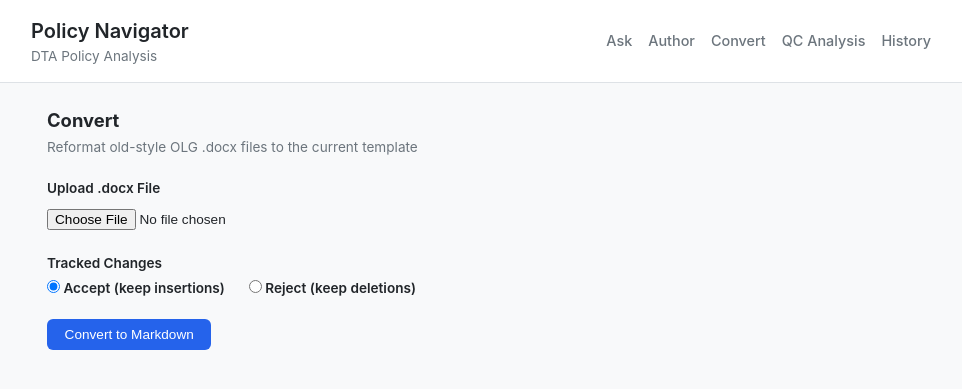
After one commit to klmn800/regulatory-knowledgebase, a FastAPI app: template ui/templates/convert.html in a window 1280 px wide. The commit adds this page. Shown: the top 389 px of the page, without its empty margins (159-1121 px from the left). Run offline with FastAPI, Linux system fonts and the light colour scheme; the template is opened without the code that fills it, so the values that code supplies are empty; parts of the project's set-up code (start-up, migrations or seed data) failed here and were passed over; some libraries are stand-ins or nearby versions.

Commit message:
UI iteration: convert tab, author research refactor, search export, CFR display
Bundles several UI features that have been iterated together across recent
sessions and now ship along with the CFR display wiring:

Convert tab (new):
- ui/templates/convert.html + convert_markdown.html + convert_result.html
- Routes /convert, /convert/upload, /convert/format, /convert/download
- Workflow: upload old-format .docx → review editable markdown → format
  with OLG template → download. Tracked changes can be accepted or
  rejected before conversion.
- tools/docx_writer.py: _ListNumbering now creates abstractNum
  definitions on the fly when no template is loaded, enabling the
  format step to work on plain docs.
- base.html: Convert nav link.

Author research refactor:
- programs/author/author.py: run_research(prompt_text=...) renamed to
  task_instructions, sources parameter added (default OLG/CMR/FNS/CFR).
  task_instructions are user focus/keywords/constraints prepended to the
  assignment; the system prompt (author_research.md) is always injected
  by run_synthesis. sources captured in meta.json.
- author_prompt_editor.html: research phase shows source checkboxes
  (OLG/CMR/FNS/CFR) and a "Research Focus" textarea instead of the full
  system prompt. Drafts phase keeps full prompt textarea.
- author_research_detail.html: shows sources used, displays focus text
  in full, "Run Again" button carries data-sources from previous run.
- author_research_list.html: shows sources tag per version.
- ui/static/app.js: authorRunResearch reads checkboxes; authorRunResearchAgain
  pre-fills focus text and source selection from prior version.

Search export:
- ui/app.py: /search/export/{search_id} renders a history entry as a
  styled .docx via docx_writer. Evidence section formats per-source with
  CFR branch alongside OLG/CMR/FNS.
- ui/history.py: stores full chunk text in evidence (was 300-char preview)
  so exports include real source content.
- history_detail.html: small layout tweak for export.

CFR display additions (the entanglement reason for this commit):
- SOURCE_LABELS adds CFR entry; export markdown includes CFR branch.
- Default sources in /author/.../research/run includes cfr.

Co-Authored-By: Claude Opus 4.7 (1M context) <noreply@anthropic.com>

```diff
--- a/ui/app.py
+++ b/ui/app.py
@@ -50,6 +50,8 @@ from programs.author.author import (
     run_format as author_run_format,
     DATA_DIR,
 )
+from tools.docx_reader import has_tracked_changes, read_docx, to_markdown
+from tools.docx_writer import generate_docx
 from programs.qc.qc_analyzer import (
     load_config as load_qc_config,
     get_analysis_dir,
@@ -134,7 +136,7 @@ async def ask(
     )
 
     # Save to history
-    await asyncio.to_thread(
+    search_id = await asyncio.to_thread(
         save_search,
         question=question,
         sources=sources,
@@ -150,6 +152,7 @@ async def ask(
             "result": result,
             "question": question,
             "sources": sources,
+            "search_id": search_id,
         },
     )
 
@@ -184,6 +187,106 @@ async def history_detail(request: Request, search_id: int):
         return HTMLResponse("<p>Search not found.</p>", status_code=404)
     return templates.TemplateResponse(
         request, "history_detail.html", {"entry": entry}
+    )
+
+
+# ============================================================
+# SEARCH EXPORT
+# ============================================================
+
+SOURCE_LABELS = {
+    "olg": "Online Guide (OLG)",
+    "fns": "FNS Handbook 310",
+    "cmr": "Code of Massachusetts Regulations",
+    "cfr": "7 CFR (Federal SNAP Regulations)",
+}
+
+
+def _build_export_markdown(entry: dict) -> str:
+    """Build a markdown document from a search history entry."""
+    mode = "Deep" if entry.get("deep") else "Standard"
+    sources_str = ", ".join(s.upper() for s in entry["sources"])
+    lines = [
+        f"# {entry['question']}",
+        "",
+        f"**Date:** {entry['created_at']} | **Mode:** {mode} | **Sources:** {sources_str}",
+        "",
+        "---",
+        "",
+        entry["answer"],
+    ]
+
+    # Sources section
+    evidence = entry.get("evidence", {})
+    if evidence:
+        lines += ["", "---", "", "## Sources", ""]
+        for source_key, results_list in evidence.items():
+            if not results_list:
+                continue
+            label = SOURCE_LABELS.get(source_key, source_key.upper())
+            lines.append(f"### {label}")
+            lines.append("")
+            for r in results_list:
+                meta = r.get("metadata", {})
+                score_pct = round(r.get("score", 0) * 100)
+                text = r.get("text", "")
+
+                if source_key == "olg":
+                    title = meta.get("page_title", "")
+                    section = meta.get("section_heading", "")
+                    cite = f"{title} > {section}" if section else title
+                    url = meta.get("url", "")
+                    if url:
+                        line = f"- [{cite}]({url}) ({score_pct}%)"
+                    else:
+                        line = f"- **{cite}** ({score_pct}%)"
+                elif source_key == "fns":
+                    sec_num = meta.get("section_number", "")
+                    sec_title = meta.get("section_title", "")
+                    cite = f"FNS {sec_num}: {sec_title}" if sec_num else sec_title
+                    line = f"- **{cite}** ({score_pct}%)"
+                elif source_key == "cmr":
+                    sec_num = meta.get("section_number", "")
+                    sec_title = meta.get("section_title", "")
+                    cite = f"CMR {sec_num}: {sec_title}" if sec_num else sec_title
+                    line = f"- **{cite}** ({score_pct}%)"
+                elif source_key == "cfr":
+                    sec_num = meta.get("section_number", "")
+                    sec_title = meta.get("section_title", "")
+                    cite = f"7 CFR § {sec_num} {sec_title}" if sec_num else sec_title
+                    line = f"- **{cite}** ({score_pct}%)"
+                else:
+                    line = f"- ({score_pct}%)"
+
+                lines.append(line)
+                if text:
+                    lines.append(f"  {text}")
+                    lines.append("")
+            lines.append("")
+
+    return "\n".join(lines)
+
+
+@app.get("/search/export/{search_id}")
+async def search_export(search_id: int):
+    """Export a search result as a .docx file."""
+    from tools.docx_writer import generate_docx
+
+    entry = await asyncio.to_thread(get_by_id, search_id)
+    if not entry:
+        return HTMLResponse("<p>Search not found.</p>", status_code=404)
+
+    export_dir = PROJECT_ROOT / "output" / "search_exports"
+    export_dir.mkdir(parents=True, exist_ok=True)
+    output_path = export_dir / f"search_{search_id}.docx"
+
+    md = _build_export_markdown(entry)
+    await asyncio.to_thread(generate_docx, md, output_path, None)
+
+    return FileResponse(
+        output_path,
+        filename=f"policy_search_{search_id}.docx",
+        media_type="application/vnd.openxmlformats-officedocument.wordprocessingml.document",
     )
 
 
@@ -304,11 +407,10 @@ async def author_research_list(request: Request, name: str):
 
 @app.get("/author/{name}/research/prompt", response_class=HTMLResponse)
 async def author_research_prompt(request: Request, name: str):
-    """Get the default research prompt for the textarea."""
-    prompt = get_default_research_prompt()
+    """Get the research prompt editor (task instructions only — system prompt injected automatically)."""
     return templates.TemplateResponse(
         request, "partials/author_prompt_editor.html",
-        {"prompt": prompt, "name": name, "phase": "research"},
+        {"prompt": "", "name": name, "phase": "research"},
     )
 
 
@@ -318,8 +420,9 @@ async def author_research_run(
     name: str,
     prompt: str = Form(""),
     assignment: str = Form(""),
+    sources: str = Form("olg,cmr,fns,cfr"),
 ):
-    """Execute research with provided prompt."""
+    """Execute research with provided task instructions and source selection."""
     name = name.strip()
     output_dir = get_output_dir(name)
 
@@ -332,16 +435,22 @@ async def author_research_run(
     if not assignment:
         return HTMLResponse("<p>No assignment text found. Enter one first.</p>")
 
-    # Use provided prompt or default
-    prompt_text = prompt.strip() or get_default_research_prompt()
+    # Parse sources
+    source_list = [s.strip() for s in sources.split(",") if s.strip()]
+    if not source_list:
+        source_list = ["olg", "cmr", "fns", "cfr"]
+
+    # Task instructions are the user-editable part (focus, keywords, constraints).
+    # The system research prompt (author_research.md) is always injected by run_research.
+    task_instructions = prompt.strip()
 
     # Create version directory
     version_dir = next_version_dir(output_dir, "research")
 
-    # Run research
+    # Run research — task_instructions get saved as prompt.md in the version dir
     result = await asyncio.to_thread(
-        author_run_research, assignment, prompt_text, version_dir,
-        load_author_config(),
+        author_run_research, assignment, task_instructions, version_dir,
+        load_author_config(), sources=source_list,
     )
 
     # Return the detail view of the new version
@@ -965,6 +1074,103 @@ async def qc_download(name: str):
     )
 
 
+# ============================================================
+# CONVERT
+# ============================================================
+
+CONVERT_DIR = PROJECT_ROOT / "output" / "convert"
+
+
+@app.get("/convert", response_class=HTMLResponse)
+async def convert_page(request: Request):
+    """Render the Convert tab."""
+    return templates.TemplateResponse(request, "convert.html", {})
+
+
+@app.post("/convert/upload", response_class=HTMLResponse)
+async def convert_upload(
+    request: Request,
+    file: UploadFile = File(...),
+    change_mode: str = Form("accept"),
+):
+    """Upload a .docx, convert to markdown, return editable preview."""
+    if not file.filename or not file.filename.lower().endswith(".docx"):
+        return HTMLResponse("<p>Please upload a .docx file.</p>")
+
+    CONVERT_DIR.mkdir(parents=True, exist_ok=True)
+    stem = Path(file.filename).stem
+
+    # Save uploaded file
+    upload_path = CONVERT_DIR / f"{stem}.docx"
+    content = await file.read()
+    upload_path.write_bytes(content)
+
+    # Detect tracked changes (before resolution)
+    tc_info = has_tracked_changes(upload_path)
+
+    # Convert
+    image_dir = CONVERT_DIR / f"{stem}_images"
+    blocks = await asyncio.to_thread(
+        read_docx, upload_path, change_mode, str(image_dir),
+    )
+    md = to_markdown(blocks)
+
+    image_count = sum(1 for b in blocks if b["type"] == "image_placeholder")
+
+    return templates.TemplateResponse(
+        request, "partials/convert_markdown.html",
+        {
+            "filename": file.filename,
+            "stem": stem,
+            "tracked_changes": tc_info,
+            "change_mode": change_mode,
+            "markdown": md,
+            "image_count": image_count,
+        },
+    )
+
+
+@app.post("/convert/format", response_class=HTMLResponse)
+async def convert_format(
+    request: Request,
+    markdown: str = Form(...),
+    stem: str = Form(...),
+):
+    """Format markdown into a styled .docx using the OLG template."""
+    CONVERT_DIR.mkdir(parents=True, exist_ok=True)
+
+    config = load_author_config()
+    template_path = config.get(
+        "author", "template_docx",
+        fallback="programs/author/references/2026 OLG Template.docx",
+    )
+    template_file = PROJECT_ROOT / template_path
+
+    output_path = CONVERT_DIR / f"{stem}_formatted.docx"
+    await asyncio.to_thread(generate_docx, markdown, output_path, template_file)
+
+    return templates.TemplateResponse(
+        request, "partials/convert_result.html",
+        {"stem": stem},
+    )
+
+
+@app.get("/convert/download/{stem}")
+async def convert_download(stem: str):
+    """Download the formatted .docx file."""
+    docx_path = CONVERT_DIR / f"{stem}_formatted.docx"
+    if not docx_path.exists():
+        return HTMLResponse("<p>File not found.</p>", status_code=404)
+
+    response = FileResponse(
+        docx_path,
+        filename=f"{stem}.docx",
+        media_type="application/vnd.openxmlformats-officedocument.wordprocessingml.document",
+    )
+    response.headers["Cache-Control"] = "no-store"
+    return response
+
+
 if __name__ == "__main__":
     import uvicorn
     uvicorn.run("ui.app:app", host="127.0.0.1", port=8001, reload=True)
--- a/ui/history.py
+++ b/ui/history.py
@@ -55,14 +55,14 @@ def save_search(
     result,
 ) -> int:
     """Save a synthesis result to history. Returns the new row ID."""
-    # Serialize evidence: keep only metadata + score, drop full text to save space
+    # Serialize evidence: keep metadata + score + full text
     evidence_summary = {}
     for source_key, results_list in result.evidence.items():
         evidence_summary[source_key] = [
             {
                 "score": r["score"],
                 "metadata": r["metadata"],
-                "text_preview": r["text"][:300],
+                "text": r["text"],
                 "id": r.get("id", ""),
             }
             for r in results_list
--- a/ui/static/app.js
+++ b/ui/static/app.js
@@ -242,11 +242,21 @@ function authorRunResearch() {
     var promptEl = document.getElementById('author-prompt-textarea');
     var prompt = promptEl ? promptEl.value : '';
 
+    /* Collect selected sources */
+    var sourceCbs = document.querySelectorAll('.research-source-cb:checked');
+    var sources = [];
+    sourceCbs.forEach(function(cb) { sources.push(cb.value); });
+    if (sources.length === 0) {
+        alert('Select at least one source to search.');
+        return;
+    }
+
     authorShowProgress(RESEARCH_STEPS);
 
     var formData = new FormData();
     formData.append('prompt', prompt);
     formData.append('assignment', assignment);
+    formData.append('sources', sources.join(','));
 
     fetch('/author/' + encodeURIComponent(name) + '/research/run', { method: 'POST', body: formData })
         .then(function(resp) { return resp.text(); })
@@ -266,24 +276,30 @@ function authorRunResearchAgain(versionNum) {
     var name = _currentAuthorName || (document.getElementById('author-name') ? document.getElementById('author-name').value.trim() : '');
     if (!name) return;
 
-    /* Load this version's prompt into editor */
-    fetch('/author/' + encodeURIComponent(name) + '/research/' + versionNum)
-        .then(function(resp) { return resp.text(); })
-        .then(function(html) {
-            /* Extract prompt from the detail view and show prompt editor */
-            var container = document.createElement('div');
-            container.innerHTML = html;
-            var promptPre = container.querySelector('.author-input-text');
+    /* Capture focus text and sources from the current detail view before replacing it */
+    var detailArea = document.getElementById('research-detail');
+    var promptPre = detailArea ? detailArea.querySelector('.author-input-text') : null;
     var promptText = promptPre ? promptPre.textContent : '';
 
+    var runAgainBtn = detailArea ? detailArea.querySelector('[data-sources]') : null;
+    var prevSources = runAgainBtn ? runAgainBtn.getAttribute('data-sources') : 'olg,cmr,fns';
+
+    /* Show prompt editor, then pre-fill */
     fetch('/author/' + encodeURIComponent(name) + '/research/prompt')
         .then(function(resp) { return resp.text(); })
         .then(function(editorHtml) {
             document.getElementById('research-detail').innerHTML = editorHtml;
             htmx.process(document.getElementById('research-detail'));
-                    /* Pre-fill with the previous version's prompt */
+
+            /* Pre-fill focus text */
             var textarea = document.getElementById('author-prompt-textarea');
             if (textarea && promptText) textarea.value = promptText;
+
+            /* Pre-check sources from previous version */
+            var prevList = prevSources.split(',');
+            var cbs = document.querySelectorAll('.research-source-cb');
+            cbs.forEach(function(cb) {
+                cb.checked = prevList.indexOf(cb.value) !== -1;
             });
         });
 }
@@ -732,3 +748,104 @@ function sendToAuthor(analysisName, rowIndex, gapSummary) {
         if (assignEl) assignEl.value = assignment;
     }, 500);
 }
+
+
+/* ============================================================
+   CONVERT TAB
+   ============================================================ */
+
+var _convertProgressInterval = null;
+
+function convertShowProgress(steps) {
+    var spinner = document.getElementById('convert-spinner');
+    if (!spinner) return;
+    spinner.style.display = 'block';
+    var textEl = spinner.querySelector('.convert-progress-text');
+    if (textEl) textEl.textContent = steps[0];
+    var i = 0;
+    _convertProgressInterval = setInterval(function() {
+        i++;
+        if (i < steps.length && textEl) {
+            textEl.style.opacity = 0;
+            setTimeout(function() {
+                textEl.textContent = steps[i];
+                textEl.style.opacity = 1;
+            }, 200);
+        }
+    }, 3000);
+}
+
+function convertHideProgress() {
+    var spinner = document.getElementById('convert-spinner');
+    if (spinner) spinner.style.display = 'none';
+    if (_convertProgressInterval) {
+        clearInterval(_convertProgressInterval);
+        _convertProgressInterval = null;
+    }
+}
+
+function convertUpload() {
+    var fileEl = document.getElementById('convert-file');
+    if (!fileEl || !fileEl.files.length) {
+        alert('Select a .docx file to upload.');
+        return;
+    }
+
+    var modeEl = document.querySelector('input[name="change_mode"]:checked');
+    var changeMode = modeEl ? modeEl.value : 'accept';
+
+    var formData = new FormData();
+    formData.append('file', fileEl.files[0]);
+    formData.append('change_mode', changeMode);
+
+    var resultsArea = document.getElementById('convert-results');
+    convertShowProgress([
+        "Reading document...",
+        "Resolving tracked changes...",
+        "Classifying tables...",
+        "Generating markdown..."
+    ]);
+
+    fetch('/convert/upload', { method: 'POST', body: formData })
+        .then(function(resp) { return resp.text(); })
+        .then(function(html) {
+            convertHideProgress();
+            resultsArea.innerHTML = html;
+            htmx.process(resultsArea);
+        })
+        .catch(function(err) {
+            convertHideProgress();
+            resultsArea.innerHTML = '<p>Error: ' + err.message + '</p>';
+        });
+}
+
+function convertToggleMode(newMode) {
+    var modeRadios = document.querySelectorAll('input[name="change_mode"]');
+    modeRadios.forEach(function(r) { r.checked = (r.value === newMode); });
+    convertUpload();
+}
+
+function convertFormat() {
+    var mdEl = document.getElementById('convert-markdown');
+    var stemEl = document.getElementById('convert-filename');
+    if (!mdEl || !stemEl) return;
+
+    var formData = new FormData();
+    formData.append('markdown', mdEl.value);
+    formData.append('stem', stemEl.value);
+
+    var resultsArea = document.getElementById('convert-results');
+    convertShowProgress(["Applying OLG template styles...", "Generating .docx..."]);
+
+    fetch('/convert/format', { method: 'POST', body: formData })
+        .then(function(resp) { return resp.text(); })
+        .then(function(html) {
+            convertHideProgress();
+            resultsArea.innerHTML = html;
+            htmx.process(resultsArea);
+        })
+        .catch(function(err) {
+            convertHideProgress();
+            resultsArea.innerHTML = '<p>Error: ' + err.message + '</p>';
+        });
+}
--- a/ui/static/style.css
+++ b/ui/static/style.css
@@ -313,6 +313,11 @@ main {
 .copy-btn:hover {
     border-color: var(--color-primary);
     color: var(--color-primary);
+}
+
+a.download-btn {
+    text-decoration: none;
+    margin-left: 0.25rem;
 }
 
 /* Evidence section */
@@ -1262,3 +1267,37 @@ main {
 .form-group input[type="file"] {
     padding: 0.4rem 0;
 }
+
+/* Convert tab */
+.convert-form-section {
+    max-width: 600px;
+    margin-bottom: 1.5rem;
+}
+
+.convert-radio-group {
+    display: flex;
+    gap: 1.5rem;
+    margin-top: 0.3rem;
+}
+
+.radio-label {
+    display: flex;
+    align-items: center;
+    gap: 0.35rem;
+    font-size: 0.88rem;
+    cursor: pointer;
+}
+
+.convert-tc-banner {
+    background: color-mix(in srgb, var(--color-primary) 8%, transparent);
+    border: 1px solid color-mix(in srgb, var(--color-primary) 25%, transparent);
+    border-radius: var(--radius);
+    padding: 0.6rem 0.9rem;
+    font-size: 0.85rem;
+    margin-bottom: 1rem;
+}
+
+.convert-toggle-link {
+    margin-left: 0.5rem;
+    font-size: 0.82rem;
+}
--- a/ui/templates/base.html
+++ b/ui/templates/base.html
@@ -18,6 +18,7 @@
             <nav>
                 <a href="/">Ask</a>
                 <a href="/author">Author</a>
+                <a href="/convert">Convert</a>
                 <a href="/qc">QC Analysis</a>
                 <a href="/history">History</a>
             </nav>
--- /dev/null
+++ b/ui/templates/convert.html
@@ -0,0 +1,43 @@
+{% extends "base.html" %}
+
+{% block content %}
+<div class="author-page">
+
+    <div class="author-header">
+        <h2>Convert</h2>
+        <p class="author-subtitle">Reformat old-style OLG .docx files to the current template</p>
+    </div>
+
+    <div class="convert-form-section">
+        <div class="form-group">
+            <label for="convert-file">Upload .docx File</label>
+            <input type="file" id="convert-file" accept=".docx"
+                   style="font-size:0.85rem;">
+        </div>
+
+        <div class="form-group">
+            <label>Tracked Changes</label>
+            <div class="convert-radio-group">
+                <label class="radio-label">
+                    <input type="radio" name="change_mode" value="accept" checked>
+                    Accept (keep insertions)
+                </label>
+                <label class="radio-label">
+                    <input type="radio" name="change_mode" value="reject">
+                    Reject (keep deletions)
+                </label>
+            </div>
+        </div>
+
+        <button class="btn btn-primary" onclick="convertUpload()">Convert to Markdown</button>
+    </div>
+
+    <div id="convert-results">
+        <div id="convert-spinner" class="author-loading" style="display:none;">
+            <div class="spinner"></div>
+            <p class="convert-progress-text">Processing...</p>
+        </div>
+    </div>
+
+</div>
+{% endblock %}
--- a/ui/templates/history_detail.html
+++ b/ui/templates/history_detail.html
@@ -16,6 +16,7 @@
             <span>{{ entry.input_tokens }} + {{ entry.output_tokens }} tokens</span>
             <span>{{ entry.model }}</span>
             <span>{{ entry.created_at }}</span>
+            <a href="/search/export/{{ entry.id }}" class="copy-btn download-btn" title="Download as Word document">Download</a>
         </div>
     </div>
 
@@ -50,7 +51,7 @@
                             <span class="result-context">CMR {{ meta.get("section_number", "") }}: {{ meta.get("section_title", "") }}</span>
                         {% endif %}
                     </div>
-                    <div class="result-text">{{ r.text_preview }}</div>
+                    <div class="result-text">{{ r.text[:400] }}{% if r.text|length > 400 %}...{% endif %}</div>
                 </div>
                 {% endfor %}
             </div>
--- a/ui/templates/partials/author_research_list.html
+++ b/ui/templates/partials/author_research_list.html
@@ -15,6 +15,7 @@
         <div class="version-preview">{{ v.prompt_preview[:100] }}{% if v.prompt_preview | length > 100 %}...{% endif %}</div>
         {% endif %}
         <div class="version-entry-meta">
+            {% if v.meta.get('sources') %}<span>{{ v.meta.sources | join(', ') | upper }}</span>{% endif %}
             {% if v.meta.get('duration') %}<span>{{ v.meta.duration }}s</span>{% endif %}
             {% if v.meta.get('searches') %}<span>{{ v.meta.searches }} searches</span>{% endif %}
             {% if v.meta.get('cost') %}<span>${{ v.meta.cost }}</span>{% endif %}
```
Also changed, not shown: programs/author/author.py (+25 -10 lines), tools/docx_writer.py (+92 -10 lines), ui/templates/partials/author_prompt_editor.html (+18 -4 lines), ui/templates/partials/author_research_detail.html (+6 -3 lines), ui/templates/partials/convert_markdown.html (added, +34 -0 lines), ui/templates/partials/convert_result.html (added, +15 -0 lines). Lines whose indentation alone changed are shown as unchanged.
